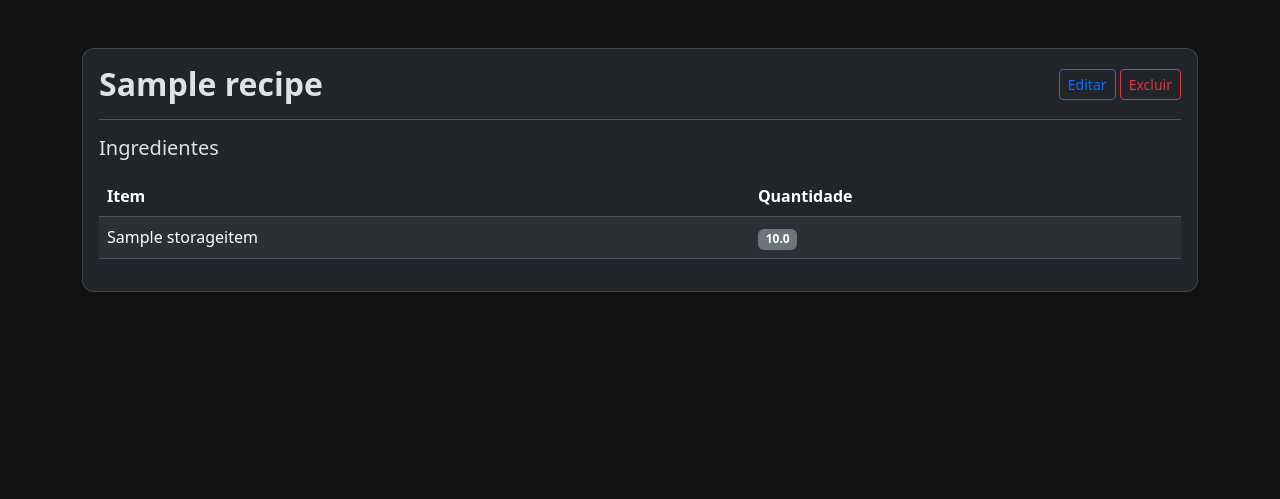
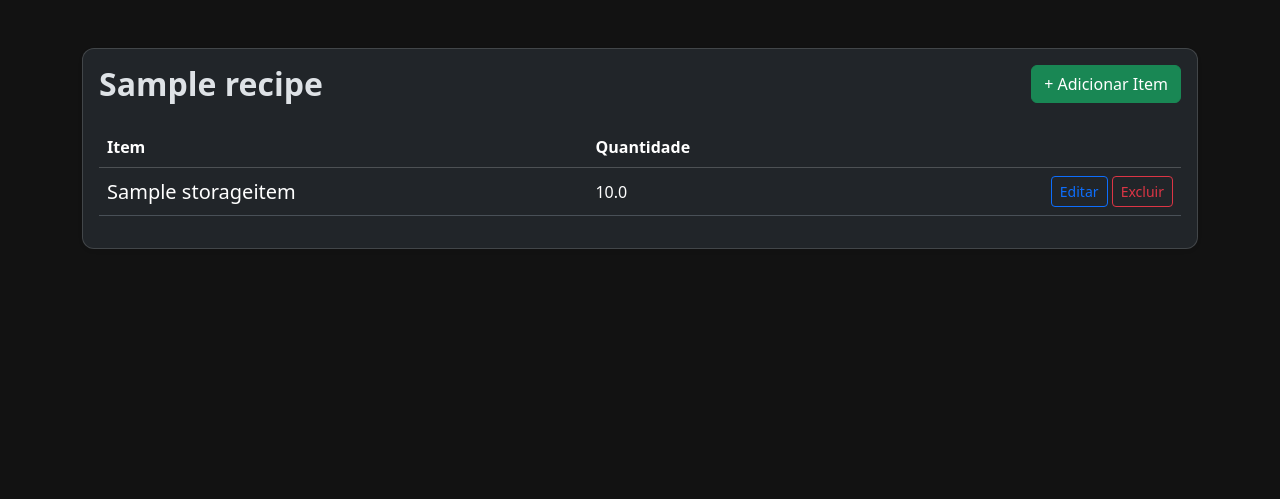
Before and after one commit to pedrodocarmodev/Django_Recipe_Manager, a Django app: page /recipes/1 in a window 1280 px wide. Shown: the part 57-556 px from the top of the page. Run offline with Django 5.2, Linux system fonts and the light colour scheme; tables that the repository leaves empty hold one stand-in row (values such as "Sample post").

Commit message:
changed edit recipe and quantity in storage

```diff
--- a/recipe_manager/calculator/templates/recipe_price.html
+++ b/recipe_manager/calculator/templates/recipe_price.html
@@ -45,7 +45,7 @@
                 </div>
               </td>
 
-              <td>R$ {{ item.price_per_kg }}</td>
+              <td>R$ {{ item.price_per_kg|floatformat:2 }}</td>
 
               <td class="item-cost fw-bold text-success">
                 --
--- a/recipe_manager/recipe_manager/settings.py
+++ b/recipe_manager/recipe_manager/settings.py
@@ -25,7 +25,9 @@ SECRET_KEY = os.getenv("SECRET_KEY")
 # SECURITY WARNING: don't run with debug turned on in production!
 DEBUG = True
 
-ALLOWED_HOSTS = []
+ALLOWED_HOSTS = [
+    "*"
+]
 
 
 # Application definition
--- a/recipe_manager/recipes/templates/Base.html
+++ b/recipe_manager/recipes/templates/Base.html
@@ -140,7 +140,7 @@
                   <button class="btn btn-secondary w-100 calc-btn">6</button>
                 </div>
                 <div class="col-3">
-                  <button class="btn btn-warning w-100 calc-btn">x</button>
+                  <button class="btn btn-warning w-100 calc-btn">*</button>
                 </div>
 
                 <!-- Linha 3 -->
--- a/recipe_manager/recipes/templates/detail_recipe.html
+++ b/recipe_manager/recipes/templates/detail_recipe.html
@@ -4,38 +4,55 @@
 <div class="card shadow-sm">
   <div class="card-body">
 
-    <div class="d-flex justify-content-between align-items-center mb-3">
+    <div class="d-flex justify-content-between align-items-center mb-4">
       <h2 class="fw-bold mb-0">{{ recipe.name }}</h2>
-      <div>
-        <a href="{% url 'recipe_edit' recipe.pk %}" class="btn btn-outline-primary btn-sm">
-          Editar
-        </a>
-        <a href="{% url 'recipe_delete' recipe.pk %}" class="btn btn-outline-danger btn-sm">
-          Excluir
-        </a>
-      </div>
+
+      <button class="btn btn-success"
+              data-bs-toggle="modal"
+              data-bs-target="#addModal">
+        + Adicionar Item
+      </button>
     </div>
 
-    <hr>
-
-    <h5 class="mb-3">Ingredientes</h5>
-
     <div class="table-responsive">
-      <table class="table table-striped align-middle">
+      <table class="table table-hover align-middle">
         <thead class="table-dark">
           <tr>
             <th>Item</th>
             <th>Quantidade</th>
+            <th class="text-end"></th>
           </tr>
         </thead>
         <tbody>
           {% for ingredient in recipe.recipeingredient_set.all %}
           <tr>
-            <td>{{ ingredient.item.name }}</td>
+            <td class="fs-5">{{ ingredient.item.name }}</td>
+
             <td>
-              <span class="badge bg-secondary">
-                {{ ingredient.used_quantity }}
+              <span>
+                {{ ingredient.used_quantity|floatformat:1 }}
               </span>
+            </td>
+
+            <td class="text-end">
+
+              <!-- EDITAR -->
+              <button
+                class="btn btn-outline-primary btn-sm edit-btn"
+                data-id="{{ ingredient.id }}"
+                data-item="{{ ingredient.item.name }}"
+                data-quantity="{{ ingredient.used_quantity }}"
+                data-bs-toggle="modal"
+                data-bs-target="#editModal">
+                Editar
+              </button>
+
+              <!-- EXCLUIR -->
+              <a href="{% url 'remove_recipe_item' ingredient.id %}"
+                 class="btn btn-outline-danger btn-sm">
+                Excluir
+              </a>
+
             </td>
           </tr>
           {% endfor %}
@@ -46,4 +63,148 @@
   </div>
 </div>
 
+<!-- ================= MODAL EDITAR ================= -->
+<div class="modal fade" id="editModal" tabindex="-1">
+  <div class="modal-dialog">
+    <div class="modal-content">
+
+      <form method="POST" id="editForm">
+        {% csrf_token %}
+        <div class="modal-header">
+          <h5 class="modal-title">Editar Quantidade</h5>
+          <button type="button" class="btn-close"
+                  data-bs-dismiss="modal"></button>
+        </div>
+
+        <div class="modal-body">
+
+          <input type="hidden" name="ingredient_id" id="edit-id">
+
+          <div class="mb-3">
+            <label class="form-label">Item</label>
+            <input type="text"
+                   id="edit-item"
+                   class="form-control"
+                   disabled>
+          </div>
+
+          <div class="mb-3">
+            <label class="form-label">Quantidade (g/ml)</label>
+            <input type="number"
+                   step="0.01"
+                   name="used_quantity"
+                   id="edit-quantity"
+                   class="form-control"
+                   required>
+          </div>
+
+        </div>
+
+        <div class="modal-footer">
+          <button type="button"
+                  class="btn btn-secondary"
+                  data-bs-dismiss="modal">
+            Cancelar
+          </button>
+
+          <button type="submit"
+                  class="btn btn-primary">
+            Salvar
+          </button>
+        </div>
+
+      </form>
+    </div>
+  </div>
+</div>
+
+
+<!-- ================= MODAL ADICIONAR ================= -->
+<div class="modal fade" id="addModal" tabindex="-1">
+  <div class="modal-dialog">
+    <div class="modal-content">
+
+      <form method="POST" action="{% url 'add_recipe_item' recipe.id %}">
+        {% csrf_token %}
+
+        <div class="modal-header">
+          <h5 class="modal-title">Adicionar Item</h5>
+          <button type="button"
+                  class="btn-close"
+                  data-bs-dismiss="modal"></button>
+        </div>
+
+        <div class="modal-body">
+
+          <div class="mb-3">
+            <label class="form-label">Item</label>
+            <select name="item_id"
+                    class="form-select"
+                    required>
+              {% for item in items %}
+                <option value="{{ item.id }}">
+                  {{ item.name }}
+                </option>
+              {% endfor %}
+            </select>
+          </div>
+
+          <div class="mb-3">
+            <label class="form-label">Quantidade (g/ml)</label>
+            <input type="number"
+                   step="0.01"
+                   name="used_quantity"
+                   class="form-control"
+                   required>
+          </div>
+
+        </div>
+
+        <div class="modal-footer">
+          <button type="button"
+                  class="btn btn-secondary"
+                  data-bs-dismiss="modal">
+            Cancelar
+          </button>
+
+          <button type="submit"
+                  class="btn btn-success">
+            Adicionar
+          </button>
+        </div>
+
+      </form>
+    </div>
+  </div>
+</div>
+
+
+<!-- ================= SCRIPT ================= -->
+<script>
+document.addEventListener("DOMContentLoaded", function () {
+
+  const editButtons = document.querySelectorAll(".edit-btn");
+
+  editButtons.forEach(button => {
+    button.addEventListener("click", function () {
+
+      document.getElementById("edit-id").value =
+        this.dataset.id;
+
+      document.getElementById("edit-item").value =
+        this.dataset.item;
+
+      document.getElementById("edit-quantity").value =
+        this.dataset.quantity;
+
+      // Ajuste aqui para sua URL de update
+      document.getElementById("editForm").action =
+        `/recipes/ingredient/${this.dataset.id}/edit/`;
+
+    });
+  });
+
+});
+</script>
+
 {% endblock %}
--- a/recipe_manager/recipes/urls.py
+++ b/recipe_manager/recipes/urls.py
@@ -1,10 +1,12 @@
 from django.urls import path
-from .views import RecipesView, RecipeDetailView, RecipeDeleteView, RecipeCreateView, RecipeEditView
+from .views import AddRecipeItemView, DeleteRecipeItemView, RecipesView, RecipeDetailView, RecipeDeleteView, RecipeCreateView, UpdateRecipeItemView
 
 urlpatterns = [
     path("", RecipesView.as_view(), name="recipes"),
     path("<int:pk>", RecipeDetailView.as_view(), name="recipe_detail"),
-    path("edit/<int:pk>", RecipeEditView, name="recipe_edit"),
     path("delete/<int:pk>", RecipeDeleteView.as_view(), name="recipe_delete"),
     path("create/", RecipeCreateView, name="recipe_create"),
+    path("<int:recipe_id>/add-item/", AddRecipeItemView, name="add_recipe_item"),
+    path("ingredient/<int:id>/edit/", UpdateRecipeItemView, name="update_recipe_item"),
+    path("ingredient/<int:id>/delete/", DeleteRecipeItemView, name="remove_recipe_item")
 ]
--- a/recipe_manager/recipes/views.py
+++ b/recipe_manager/recipes/views.py
@@ -1,4 +1,4 @@
-from django.shortcuts import render, redirect
+from django.shortcuts import render, redirect, get_object_or_404
 from django.views.generic import ListView, DetailView, DeleteView, CreateView
 from .models import Recipe, RecipeIngredient, StorageItem
 
@@ -10,6 +10,12 @@ class RecipesView(ListView):
 class RecipeDetailView(DetailView):
     model = Recipe
     template_name = 'detail_recipe.html'
+    context_object_name = 'recipe'
+
+    def get_context_data(self, **kwargs):
+        context = super().get_context_data(**kwargs)
+        context["items"] = StorageItem.objects.all().order_by("name")
+        return context
 
 class RecipeDeleteView(DeleteView):
     model = Recipe
@@ -17,56 +23,61 @@ class RecipeDeleteView(DeleteView):
     success_url = '/recipes'
 
 
+def RecipeCreateView(request):
+    if request.method == "POST":
+        name = request.POST.get("recipe_name")
+        quantity = request.POST.get("recipe_quantity")
 
-def RecipeEditView(request, pk):
-    recipe = Recipe.objects.get(pk=pk)
-    if request.method == "POST":
-        recipename = request.POST.get('recipe_name')
-        recipe.name = recipename
+        recipe = Recipe.objects.create(
+            name=name,
+            quantity=quantity
+        )
 
-        ingredient_ids = request.POST.getlist("ingredient_id")
-        quantities = request.POST.getlist("quantity_used")
+        item_ids = request.POST.getlist("item_id[]")
+        quantities = request.POST.getlist("quantity[]")
 
-        for i in range(len(ingredient_ids)):
-            ingredient = RecipeIngredient.objects.get(id=ingredient_ids[i])
-            ingredient.used_quantity = quantities[i]
-            ingredient.save()
+        for item_id, qty in zip(item_ids, quantities):
+            RecipeIngredient.objects.create(
+                recipe=recipe,
+                item_id=item_id,
+                used_quantity=qty
+            )
 
-        recipe.save()
-        return redirect("recipe_detail", pk=pk)
+        return redirect("recipe_detail", pk=recipe.id)
 
-    return render(request, "edit_recipe.html", {'recipe' : recipe})
+    storage_items = StorageItem.objects.all().order_by("name")
+    return render(request, "create_recipe.html", {"storage_items": storage_items})
 
 
 
-def RecipeCreateView(request):
+def AddRecipeItemView(request, recipe_id):
     if request.method == "POST":
-        recipe = Recipe.objects.create(
-            name = request.POST.get('recipe_name'),
-            quantity = request.POST.get('recipe_quantity')
+        recipe = get_object_or_404(Recipe, id=recipe_id)
+        item_id = request.POST.get("item_id")
+        quantity = request.POST.get("used_quantity")
+
+        RecipeIngredient.objects.create(
+            recipe=recipe,
+            item=item_id,
+            used_quantity=quantity
         )
 
-        items_names = request.POST.getlist('item_name[]')
-        quantities = request.POST.getlist('quantity[]')
+    return redirect("recipe_detail", pk=recipe_id)
 
-        for i in range(len(items_names)):
-            item_name = items_names[i].strip()
 
-            item, created = StorageItem.objects.get_or_create(
-                name=item_name,
-                defaults={
-                    "quantity": None,
-                    "price": None,
-                }
-            )
+def UpdateRecipeItemView(request, id):
+    ingredient = get_object_or_404(RecipeIngredient, id=id)
 
-            RecipeIngredient.objects.create(
-                recipe=recipe,
-                item=item,
-                used_quantity=quantities[i]
-            )
+    if request.method == "POST":
+        ingredient.used_quantity = request.POST.get("used_quantity")
+        ingredient.save()
 
-        return redirect("recipe_detail", pk=recipe.pk)
+    return redirect("recipe_detail", pk=ingredient.recipe.id)
 
-    storage_items = StorageItem.objects.all()
-    return render(request, "create_recipe.html", {'storage_items' : storage_items})
+
+def DeleteRecipeItemView(request, id):
+    ingredient = get_object_or_404(RecipeIngredient, id=id)
+    recipe_id = ingredient.recipe.id
+    ingredient.delete()
+
+    return redirect("recipe_detail", pk=recipe_id)
```
Also changed, not shown: recipe_manager/recipes/templates/create_recipe.html (+15 -11 lines), recipe_manager/recipes/templates/edit_recipe.html (deleted, +0 -85 lines), recipe_manager/storage/templates/add_item.html, recipe_manager/storage/templates/storage.html, recipe_manager/storage/views.py, 1 other file.
